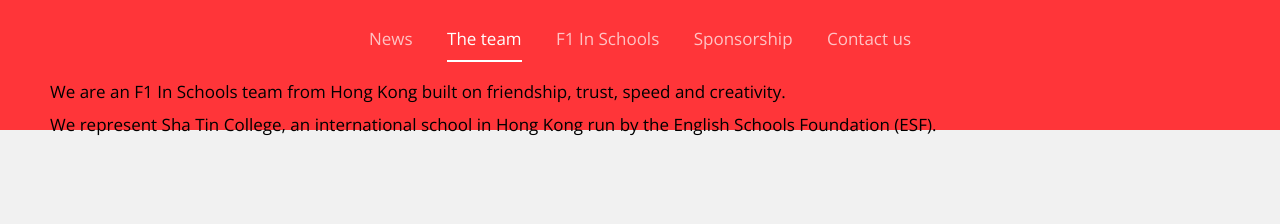
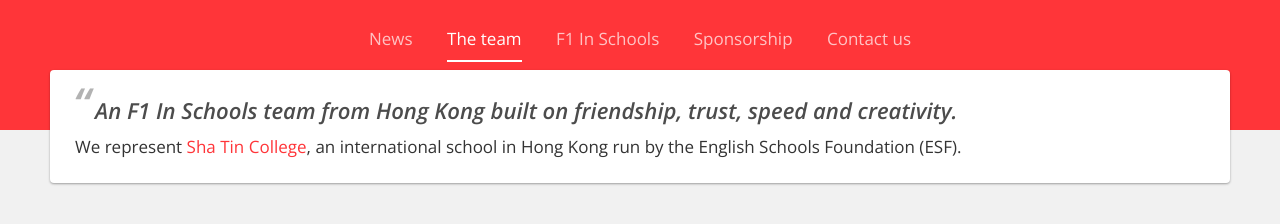
Before and after one commit to z-------------/sc-racers-v2, a plain HTML site: page index.html in a window 1280 px wide. Both pictures are taken after a click on the link "The team". Shown: the part 226-450 px from the top of the page. Drawn offline with nearby package versions, Linux system fonts and the light colour scheme; no server answers.

Commit message:
Team page, other stuff

```diff
--- a/index.html
+++ b/index.html
@@ -7,7 +7,7 @@
 
         <link rel="stylesheet" href="style.css">
 
-        <link href='http://fonts.googleapis.com/css?family=Open+Sans:400,700' rel='stylesheet' type='text/css'>
+        <link href='http://fonts.googleapis.com/css?family=Open+Sans:400,600,700,400italic,600italic,700italic' rel='stylesheet' type='text/css'>
         <link href='http://fonts.googleapis.com/css?family=Anton' rel='stylesheet' type='text/css'>
     </head>
     <body>
@@ -48,13 +48,15 @@
 
             <section>
                 <h2 class="invisible">The team</h2>
-                <p class="subhead">We are an F1 In Schools team from Hong Kong built on friendship, trust, speed and creativity.</p>
-                <p>We represent Sha Tin College, an international school in Hong Kong run by the English Schools Foundation (ESF).</p>
+                <div class="card">
+                    <p class="subhead quote">An F1 In Schools team from Hong Kong built on friendship, trust, speed and creativity.</p>
+                    <p>We represent <a href="http://shatincollege.edu.hk/">Sha Tin College</a>, an international school in Hong Kong run by the English Schools Foundation (ESF).</p>
+                </div>
             </section>
 
             <section>
                 <h2 class="invisible">F1 In Schools</h2>
-                <blockquote>F1 in Schools the only global multi-disciplinary challenge in which teams of students aged 9 to 19 deploy CAD/CAM software to collaborate, design, analyse, manufacture, test, and then race miniature compressed air powered balsa wood F1 cars.</blockquote>
+                <blockquote>F1 in Schools is the only global multi-disciplinary challenge in which teams of students aged 9 to 19 deploy CAD/CAM software to collaborate, design, analyse, manufacture, test, and then race miniature compressed air powered balsa wood F1 cars.</blockquote>
             </section>
 
             <section>
--- a/style.css
+++ b/style.css
@@ -37,10 +37,15 @@ body {
     background-color: #f1f1f1;
     font-family: "Open Sans", sans-serif;
     font-size: 17px;
+    color: #333;
 }
 
 a {
     color: #FF3539;
+}
+
+a:hover {
+    box-shadow: 0 1px #FF3539;
 }
 
 h2, h3, h4, h5, h6 {;
@@ -165,7 +170,7 @@ p, blockquote {
     margin: 10px 0;
 }
 
-.shadow, .stream-container li {
+.shadow, .card, .stream-container li, .flex-box {
     box-shadow: 0 1px 3px rgba(0, 0, 0, 0.12), 0 1px 2px rgba(0, 0, 0, 0.24);
 }
 
@@ -175,14 +180,12 @@ p, blockquote {
 
 .flex-box {
     position: relative;
-    border-radius: 4px;
     flex-grow: 1;
     margin: 20px;
     padding: 20px;
     overflow: hidden;
 
     color: #fff;
-    background-color: #fff;
     background-size: cover;
 }
 
@@ -243,18 +246,46 @@ a.button:hover {
 
 .stream-container li {
     display: block;
-    background-color: #fff;
-    border-radius: 4px;
+
     width: 300px;
     margin: 10px 0;
     padding: 20px;
 }
 
 .stream-container li p {
-    color: #333;
     margin-top: 0;
 }
 
 .stream-container date {
     font-size: 0.8em;
 }
+
+.card, .stream-container li, .flex-box {
+    background-color: #fff;
+    border-radius: 4px;
+}
+
+.card {
+    padding: 15px 25px;
+}
+
+p.subhead {
+    font-style: italic;
+    font-weight: 600;
+    font-size: 1.3em;
+    color: rgba(0, 0, 0, .7);
+}
+
+.quote, blockquote {
+    position: relative;
+    margin-left: 20px;
+}
+
+.quote:before, blockquote:before {
+    content: "“";
+    font-size: 2em;
+    color: rgba(0, 0, 0, .3);
+    position: absolute;
+    top: -0.5em;
+    left: -0.5em;
+}
```
